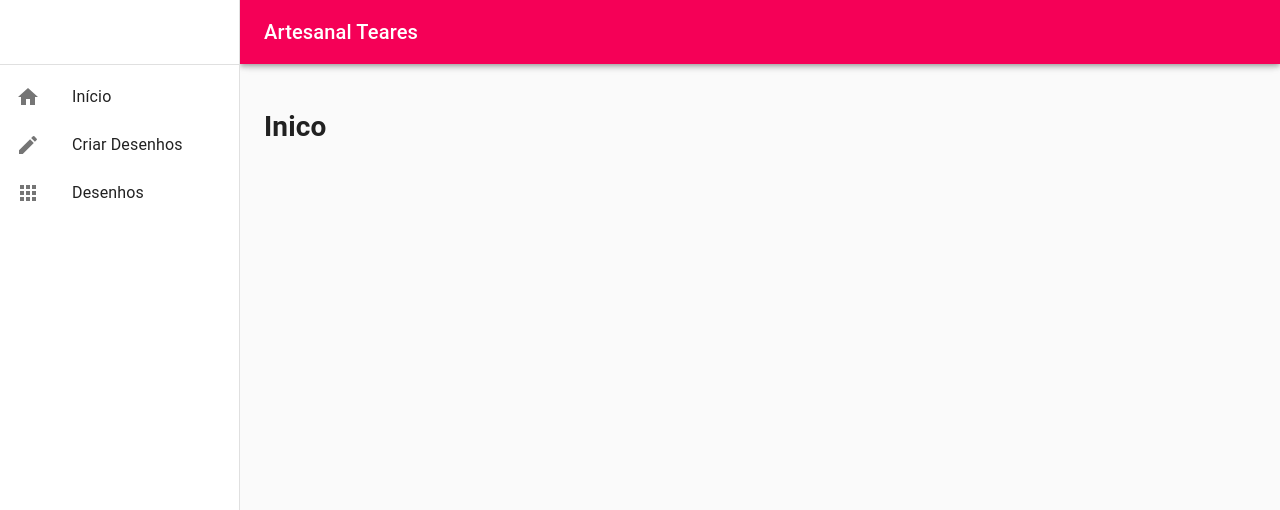
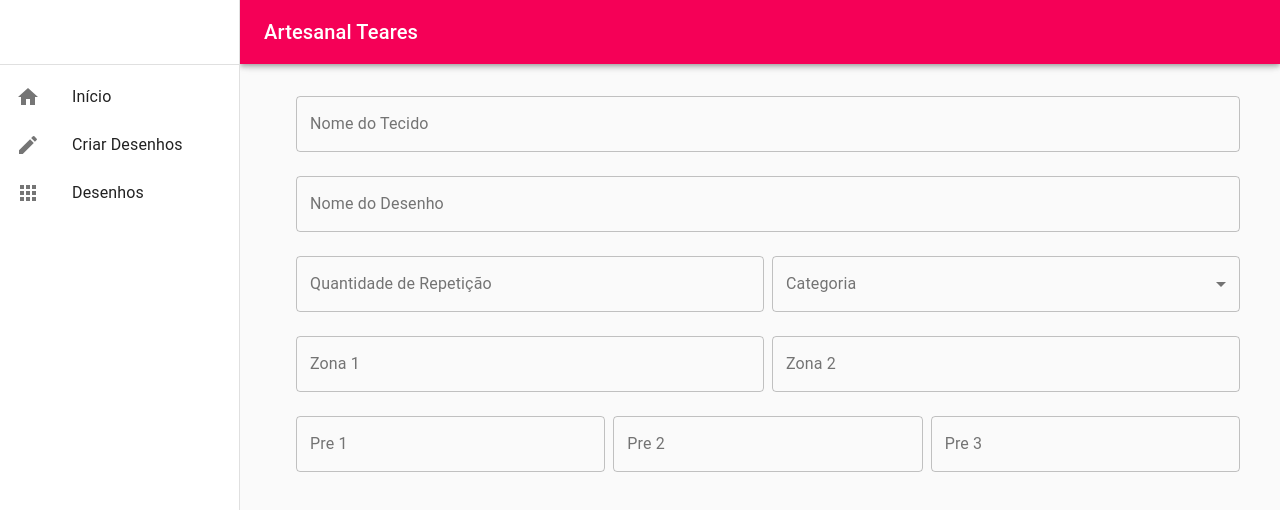
Before and after one commit to Jonathan-Mendes/FabricDesign-ReactJS, a React (Create React App) app in the folder frabric-design/: page / in a window 1280 px wide. Shown: the top 510 px of the page. Built offline with nearby package versions, Linux system fonts and the light colour scheme.

Commit message:
Form criar desenhos concluído

```diff
--- a/frabric-design/src/components/CriarDesenhos/index.js
+++ b/frabric-design/src/components/CriarDesenhos/index.js
@@ -45,30 +45,23 @@
     nomeTecido: '',
     nomeDesenho: '',
     do: '',
-    categoria: ''
-    // weight: '',
-    // weightRange: '',
-    // showPassword: false,
+    categoria: '',
+    zona1: '',
+    zona2: '',
+    pre1: '',
+    pre2: '',
+    pre3: ''
   });
-  // const [state, setState] = React.useState({
-  //   age: '',
-  // });
 
   const handleChange = (prop) => (event) => {
     setValues({ ...values, [prop]: event.target.value });
   };
 
-  const handleClickShowPassword = () => {
-    setValues({ ...values, showPassword: !values.showPassword });
-  };
-
-  const handleMouseDownPassword = (event) => {
-    event.preventDefault();
-  };
-
   return (
     <div className={classes.root}>
       <Container>
+        <Grid container spacing={1}>
+          <Grid item xs={12} sm={12} md={12} lg={12}>
             <FormControl fullWidth className={classes.margin} variant="outlined">
               <InputLabel htmlFor="nomeTecido">Nome do Tecido</InputLabel>
               <OutlinedInput
@@ -78,6 +71,9 @@
                 labelWidth={120}
               />
             </FormControl>
+          </Grid>
+
+          <Grid item xs={12} sm={12} md={12} lg={12}>
             <FormControl fullWidth className={classes.margin} variant="outlined">
               <InputLabel htmlFor="nomeDesenho">Nome do Desenho</InputLabel>
               <OutlinedInput
@@ -87,7 +83,8 @@
                 labelWidth={135}
               />
             </FormControl>
-        <Grid container spacing={1}>
+          </Grid>
+
           <Grid item xs={12} sm={12} md={6} lg={6}>
             <FormControl fullWidth className={classes.margin} variant="outlined">
               <InputLabel htmlFor="do">Quantidade de Repetição</InputLabel>
@@ -122,6 +119,67 @@
               </Select>
             </FormControl>
           </Grid>
+
+          <Grid item xs={12} sm={12} md={6} lg={6}>
+            <FormControl fullWidth className={classes.margin} variant="outlined">
+              <InputLabel htmlFor="zona1">Zona 1</InputLabel>
+              <OutlinedInput
+                id="zona1"
+                value={values.zona1}
+                onChange={handleChange('zona1')}
+                labelWidth={50}
+              />
+            </FormControl>
+          </Grid>
+
+          <Grid item xs={12} sm={12} md={6} lg={6}>
+            <FormControl fullWidth className={classes.margin} variant="outlined">
+              <InputLabel htmlFor="zona2">Zona 2</InputLabel>
+              <OutlinedInput
+                id="zona2"
+                value={values.zona2}
+                onChange={handleChange('zona2')}
+                labelWidth={50}
+              />
+            </FormControl>
+          </Grid>
+
+
+          <Grid item xs={12} sm={12} md={4} lg={4}>
+            <FormControl fullWidth className={classes.margin} variant="outlined">
+              <InputLabel htmlFor="pre1">Pre 1</InputLabel>
+              <OutlinedInput
+                id="pre1"
+                value={values.pre1}
+                onChange={handleChange('pre1')}
+                labelWidth={40}
+              />
+            </FormControl>
+          </Grid>
+
+          <Grid item xs={12} sm={12} md={4} lg={4}>
+            <FormControl fullWidth className={classes.margin} variant="outlined">
+              <InputLabel htmlFor="pre2">Pre 2</InputLabel>
+              <OutlinedInput
+                id="pre2"
+                value={values.pre2}
+                onChange={handleChange('pre2')}
+                labelWidth={40}
+              />
+            </FormControl>
+          </Grid>
+
+          <Grid item xs={12} sm={12} md={4} lg={4}>
+            <FormControl fullWidth className={classes.margin} variant="outlined">
+              <InputLabel htmlFor="pre3">Pre 3</InputLabel>
+              <OutlinedInput
+                id="pre3"
+                value={values.pre3}
+                onChange={handleChange('pre3')}
+                labelWidth={40}
+              />
+            </FormControl>
+          </Grid>
         </Grid>
       </Container>
     </div>
--- a/frabric-design/src/components/Drawer/index.js
+++ b/frabric-design/src/components/Drawer/index.js
@@ -62,7 +62,7 @@
     const classes = useStyles();
     const theme = useTheme();
     const [mobileOpen, setMobileOpen] = React.useState(false);
-    var [indexGlobal, setIndexGlobal] =  React.useState(0);
+    var [indexGlobal, setIndexGlobal] =  React.useState(1);
 
     const handleClick = (index) => {
         setIndexGlobal(indexGlobal = index);
```
Lines whose indentation alone changed are shown as unchanged.
